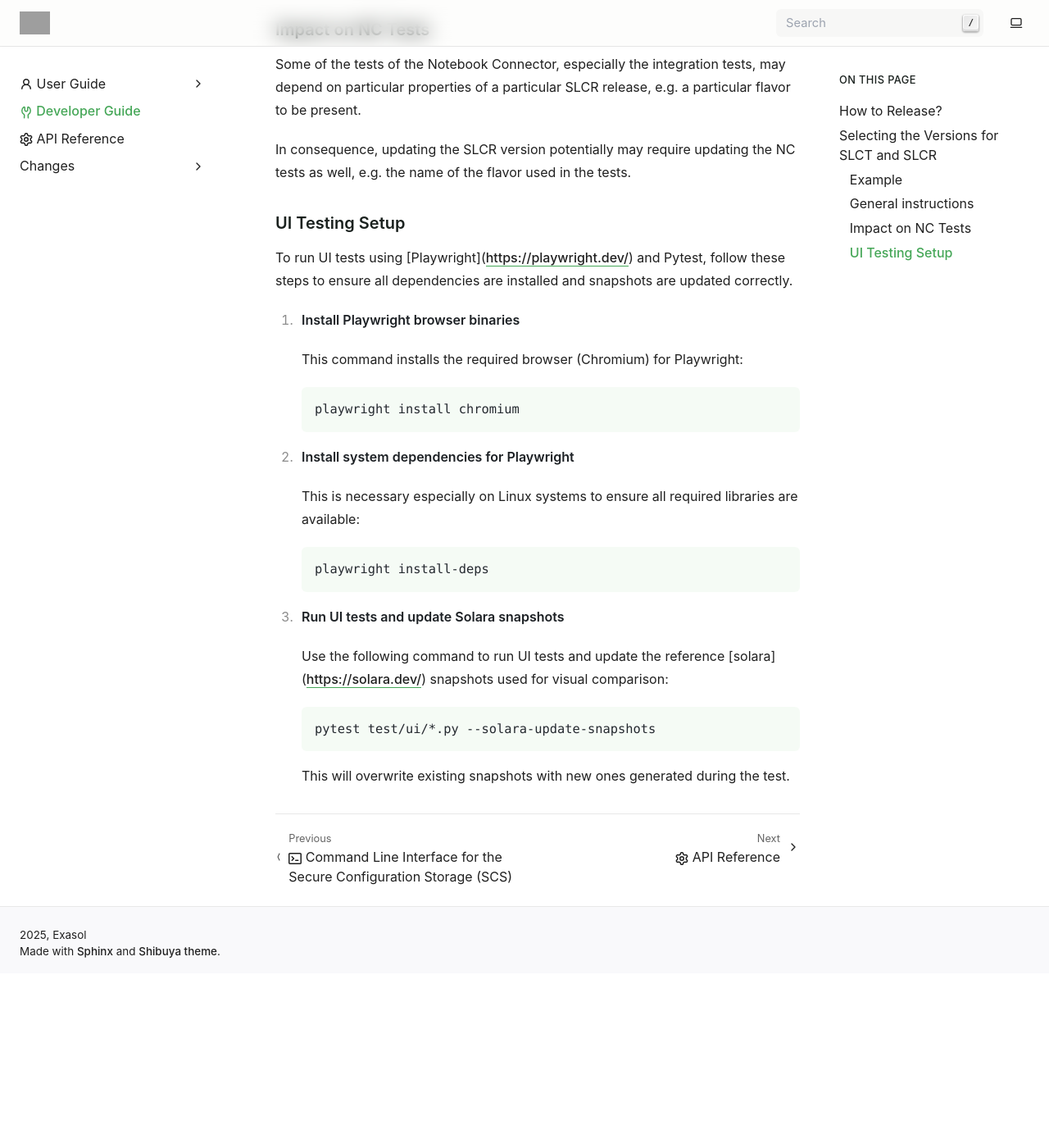
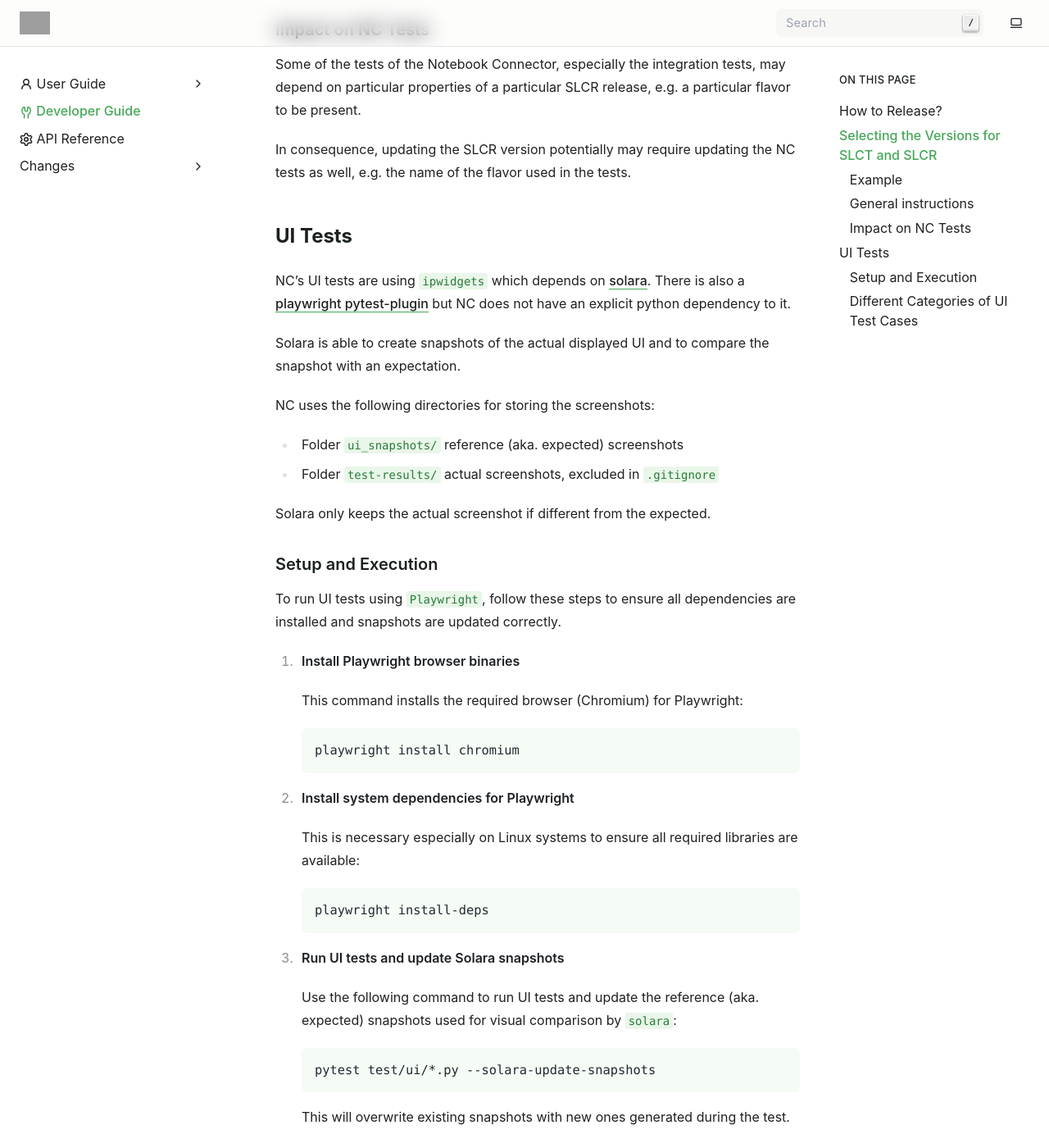
Before and after one commit to exasol/notebook-connector, a Sphinx documentation site: the page built from doc/developer_guide/developer-guide.rst, in a window 1280 px wide and 1400 px high, scrolled down 1895 px. Shown: the whole window at 82% size. Built offline with Sphinx 7.4.7, drawn with Linux system fonts in a browser that asks for light colours; before the commit the page ends 3082 px from its top, so only the background shows below that; some of the changed text lies outside the part shown; grey boxes are pictures that could not be loaded.

Commit message:
304 describe UI test categories in developer guide (#309)
* #304: Described UI test categories in Developer Guide

Merged changes from feature/297-access-store-ui-test-ipynb-to-py to avoid CI failure

```diff
--- a/doc/developer_guide/developer-guide.rst
+++ b/doc/developer_guide/developer-guide.rst
@@ -90,10 +90,30 @@
 NC tests as well, e.g. the name of the flavor used in the tests.
 
 
-UI Testing Setup
-================
+UI Tests
+********
 
-To run UI tests using [Playwright](https://playwright.dev/) and Pytest, follow these steps to ensure all dependencies are installed and snapshots are updated correctly.
+NC's UI tests are using ``ipwidgets`` which depends on `solara
+<https://solara.dev/>`_. There is also a `playwright pytest-plugin
+<https://pypi.org/project/pytest-playwright/>`_ but NC does not have an
+explicit python dependency to it.
+
+Solara is able to create snapshots of the actual displayed UI and to compare
+the snapshot with an expectation.
+
+NC uses the following directories for storing the screenshots:
+
+* Folder ``ui_snapshots/`` reference (aka. expected) screenshots
+* Folder ``test-results/`` actual screenshots, excluded in ``.gitignore``
+
+Solara only keeps the actual screenshot if different from the expected.
+
+
+Setup and Execution
+===================
+
+To run UI tests using ``Playwright``, follow these steps to ensure all
+dependencies are installed and snapshots are updated correctly.
 
 1. **Install Playwright browser binaries**
 
@@ -113,10 +133,57 @@
 
 3. **Run UI tests and update Solara snapshots**
 
-   Use the following command to run UI tests and update the reference [solara](https://solara.dev/) snapshots used for visual comparison:
+   Use the following command to run UI tests and update the reference
+   (aka. expected) snapshots used for visual comparison by ``solara``:
 
    .. code-block:: bash
 
       pytest test/ui/*.py --solara-update-snapshots
 
    This will overwrite existing snapshots with new ones generated during the test.
+
+
+Different Categories of UI Test Cases
+=====================================
+
+The UI tests with solara and playwright come in multiple categories, differing
+in:
+
+* In which folder are the tests located?
+* Which fixtures are used?
+* Can they take screenshots?
+* Can they execute `store magic <https://ipython.readthedocs.io/en/stable/config/extensions/storemagic.html>`_?
+* What is the return value of ``IPython.get_ipython()``?
+
+.. list-table:: Categories of UI tests
+   :header-rows: 1
+   :stub-columns: 1
+
+   * -
+     - UI unit tests
+     - Solara Tests with Fixtures
+     - Visual UI Tests
+   * - Located in folder
+     - ``test/unit/ui/``
+     - ``test/unit/ui/``
+     - ``test/integration/ui/``
+   * - Fixtures
+     - none
+     - ``kernel_context`` ``no_kernel_context``
+     -  ``solara_test`` ``page_session`` ``assert_solara_snapshot``
+   * - Take Screenshots?
+     - no
+     - no
+     - yes
+   * - Execute Store magic?
+     - no (patching ``get_ipython`` is possible)
+     - no
+     - no
+   * - Return value of ``IPython .get_ipython()``
+     - ``None``, but can be patched for verifying the call to store magic
+     - ``None``, tests use ipywidgets and fixture ``kernel_context``
+     - ``None``, tests use playwright and solara
+   * - Example
+     - ``test_access_store_ui _store_read_and_write``
+     - ``test_notebook_widget``
+     - ``test_widget_button_solara``
```
Also changed, not shown: doc/changes/unreleased.md (+4 -0 lines), 4 other files.
